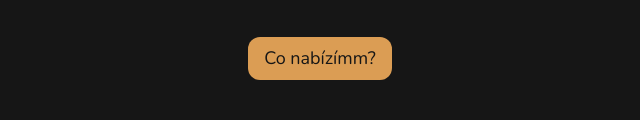
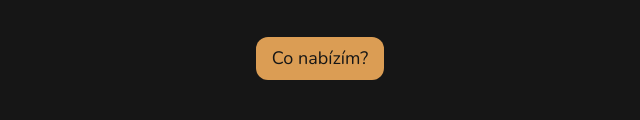
Before and after one commit to jpanzen/panzenberger-cz, an Eleventy site: page src/index.njk in a window 1280 px wide. Shown: the part 840-960 px from the top of the page, 320-960 px from the left. Built offline with nearby package versions, Linux system fonts and the light colour scheme; Eleventy itself is replaced by a stand-in of ours; files that its build step writes are made by us from their sources.

Commit message:
CI/CD test2

```diff
--- a/src/index.njk
+++ b/src/index.njk
@@ -36,7 +36,7 @@ layout: "base.njk"
     <div class="flex flex-col p-[40px] gap-[40px] border-[1px] border-white10 rounded-[20px] w-[1000px] max-w-full items-center">
         <img src="/assets/panzani.webp" alt="Fotka" class="rounded-full border-[1px] border-white10 w-[72px]">
         <p class="text-center text-[24px] md:w-[55%]">Jmenuju se Honza. Jsem programátor a webdesigner z Havířova. Programuju, designuju, debatuju o tom jak zlepšit Váš projekt, a to ne pouze z hlediska kódu.</p>
-        <a class="text-dark text-[18px] px-[16px] py-[8px] rounded-[12px] bg-gold100" href="#offer">Co nabízímm?</a>
+        <a class="text-dark text-[18px] px-[16px] py-[8px] rounded-[12px] bg-gold100" href="#offer">Co nabízím?</a>
     </div>
 </div>
 
```
